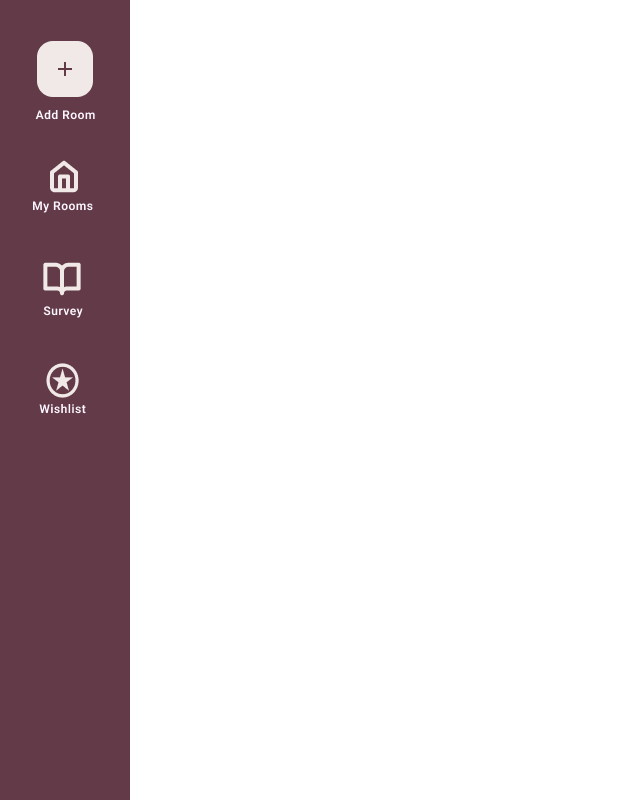
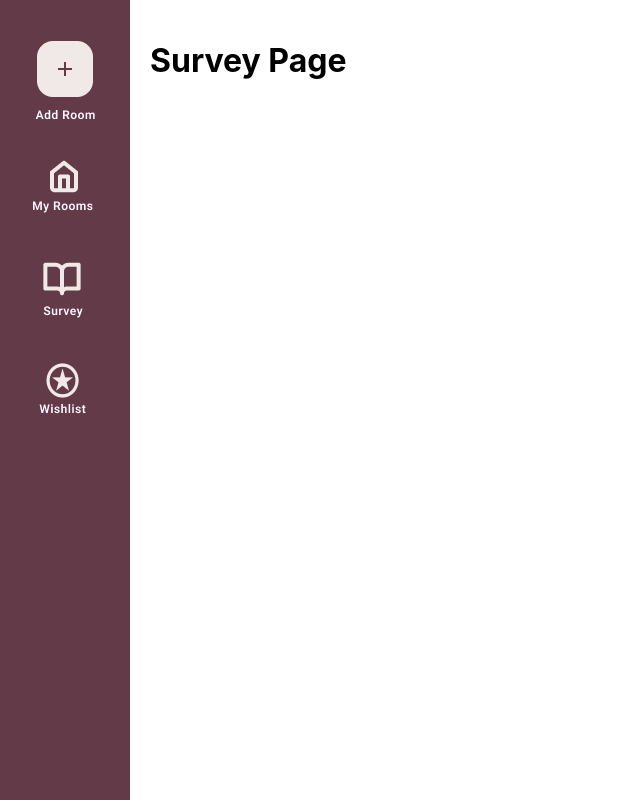
Before and after one commit to bharpe02/StyleUp, a React (Create React App) app in the folder front-end/: page /survey/question1 in a window 1280 px wide. Shown: the whole page, without its empty margins (0-640 px from the left). Built offline with nearby package versions, Linux system fonts and the light colour scheme.

Commit message:
Added Router and Survey Page but still need to link it correctly

```diff
--- a/front-end/package.json
+++ b/front-end/package.json
@@ -8,7 +8,8 @@
     "@testing-library/user-event": "^13.5.0",
     "react": "^18.3.1",
     "react-dom": "^18.3.1",
-    "react-scripts": "5.0.1",
+    "react-router-dom": "^6.27.0",
+    "react-scripts": "^3.0.1",
     "web-vitals": "^2.1.4"
   },
   "scripts": {
--- a/front-end/src/App.js
+++ b/front-end/src/App.js
@@ -1,5 +1,9 @@
+import React from 'react';
+import { BrowserRouter as Router, Routes, Route } from 'react-router-dom';
 import './assets/stylesheets/App.css';
 import Sidebar from './components/Sidebar';
+import Question1 from './SurveyPages/question1'
+
 function App() {
   return (
     /*<div className="App">
@@ -18,9 +22,16 @@ function App() {
         </a>
       </header>
     </div>*/
-    <div>
-        <Sidebar/>
-    </div>
+    <Router>
+    <div style={{ display: 'flex' }}>
+        <Sidebar /> {/* Sidebar is always visible */}
+        <div style={{ flex: 1, padding: '20px' }}> {/* This div holds the page content */}
+          <Routes>
+            <Route path="/survey/question1" element={<Question1 />} />
+          </Routes>
+        </div>
+      </div>
+    </Router>
   );
 }
 
--- /dev/null
+++ b/front-end/src/SurveyPages/question1.js
@@ -0,0 +1,10 @@
+import React from 'react'
+
+function Question1() {
+    return (
+        <div>
+            <h1>Survey Page</h1>
+        </div>
+    )
+}
+export default Question1;
--- a/front-end/src/components/Sidebar.js
+++ b/front-end/src/components/Sidebar.js
@@ -1,4 +1,5 @@
 import React from 'react'
+import { useNavigate } from 'react-router-dom'
 import addRoomImage from "../assets/images/Add Room.png"
 import myRoomsImage from "../assets/images/My Rooms.png"
 import surveyImage from "../assets/images/Survey.png"
@@ -6,6 +7,8 @@ import wishlistImage from "../assets/images/Wishlist.png"
 import "../assets/stylesheets/Button.css"
 
 function Sidebar() {
+    const navigate = useNavigate();
+
     return (
         <div>
             {/* svg is the container for the graphic. We want the size to be the same as the rectangle size */}
@@ -21,7 +24,7 @@ function Sidebar() {
                 <img src={myRoomsImage} alt="My Rooms"/>
             </button>
             {/*Survey Button*/}
-            <button id='survey' className="sidebar-button" style={surveyStyle}>
+            <button id='survey' className="sidebar-button" style={surveyStyle} onClick={() => navigate('/survey/question1')}>
                 <img src={surveyImage} alt="Survey"/>
             </button>
             {/*Wishlist Button*/}
```
Also changed, not shown: 1 other file (tests, documents, lock files or other folders).
